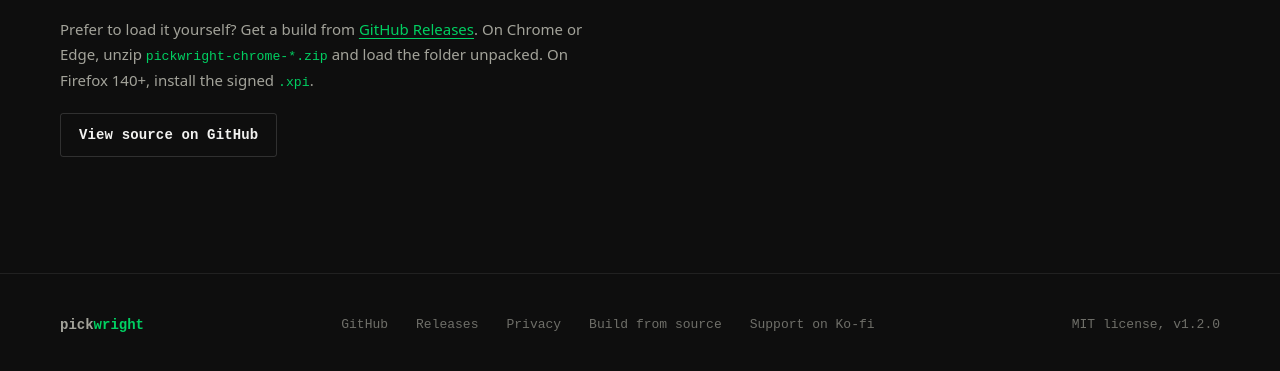
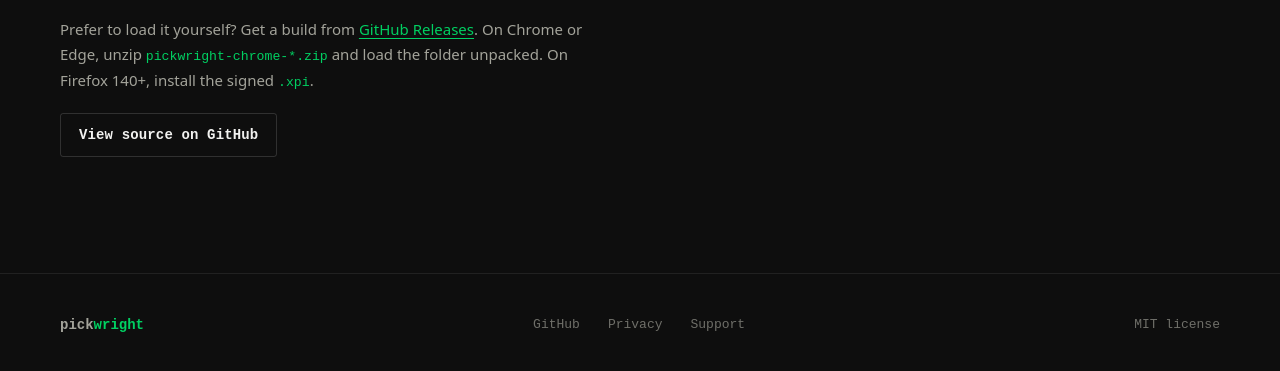
Before and after one commit to MithunWijayasiri/Pickwright, an Astro site in the folder sites/: page / in a window 1280 px wide. Shown: the part 4353-4724 px from the top of the page. Built offline with nearby package versions, Linux system fonts and the light colour scheme; Astro itself is replaced by a stand-in of ours.

Commit message:
feat(site): simplify footer links and drop version

```diff
--- a/sites/src/components/Footer.astro
+++ b/sites/src/components/Footer.astro
@@ -1,13 +1,9 @@
 ---
-import pkg from '../../../package.json';
-
 const REPO = 'https://github.com/MithunWijayasiri/Pickwright';
 const links = [
   { href: REPO, label: 'GitHub' },
-  { href: `${REPO}/releases`, label: 'Releases' },
   { href: `${REPO}/blob/master/docs/PRIVACY.md`, label: 'Privacy' },
-  { href: `${REPO}/blob/master/docs/build-from-source.md`, label: 'Build from source' },
-  { href: 'https://ko-fi.com/mithunwijayasiri', label: 'Support on Ko-fi' },
+  { href: 'https://ko-fi.com/mithunwijayasiri', label: 'Support' },
 ];
 ---
 
@@ -25,7 +21,7 @@ const links = [
         ))
       }
     </ul>
-    <span class="note">MIT license, v{pkg.version}</span>
+    <span class="note">MIT license</span>
   </div>
 </footer>
 
```
